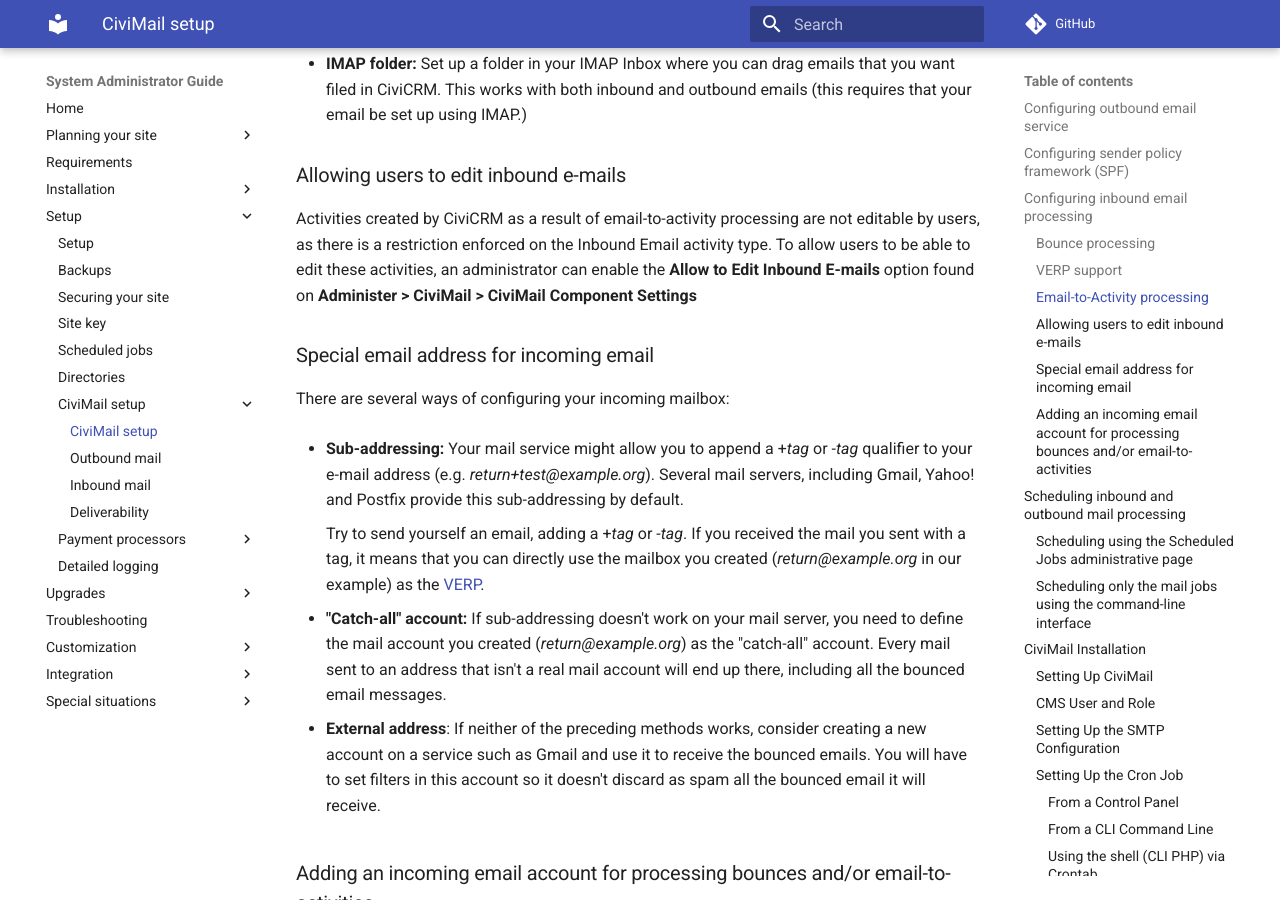
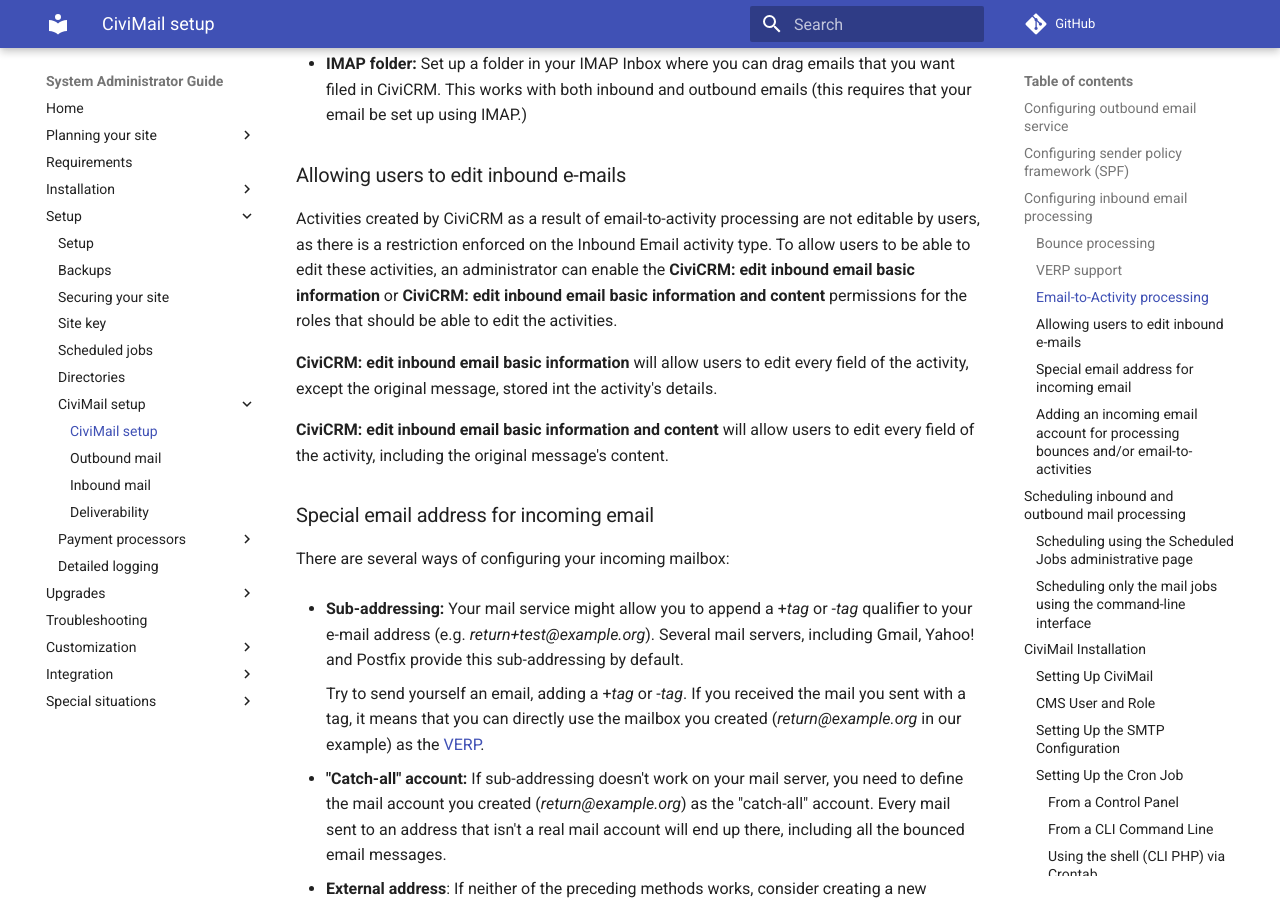
Before and after one commit to civicrm/civicrm-sysadmin-guide, an MkDocs documentation site: the page built from docs/setup/civimail/index.md, in a window 1280 px wide and 900 px high, scrolled down 4487 px. Built offline with MkDocs 1.6.1 and Material for MkDocs 9.7.7, drawn with Linux system fonts in a browser that asks for light colours; comment, search, counter and statistics services are not loaded; old or Windows-style settings are respelled for this version of MkDocs.

Commit message:
CRM--21425: Document New Permissions to Allow Inbound Email Editing
The following permissions were added to CiviCRM core:

- CiviCRM: edit inbound email basic information
- CiviCRM: edit inbound email basic information and content

Having any of these permissions will alow  user to edit inbound E-mails, but
only the latter will allow users to also change the original email's content.

```diff
--- a/docs/setup/civimail/index.md
+++ b/docs/setup/civimail/index.md
@@ -232,8 +232,16 @@ time):
 Activities created by CiviCRM as a result of email-to-activity processing
 are not editable by users, as there is a restriction enforced on the Inbound
 Email activity type. To allow users to be able to edit these activities, an
-administrator can enable the **Allow to Edit Inbound E-mails** option found on
-**Administer > CiviMail > CiviMail Component Settings**
+administrator can enable the **CiviCRM: edit inbound email basic information**
+or **CiviCRM: edit inbound email basic information and content** permissions
+for the roles that should be able to edit the activities.
+
+**CiviCRM: edit inbound email basic information** will allow users to edit every
+field of the activity, except the original message, stored int the activity's
+details.
+
+**CiviCRM: edit inbound email basic information and content** will allow users
+to edit every field of the activity, including the original message's content.
 
 ### Special email address for incoming email
 
```
